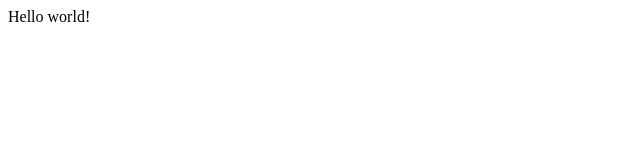
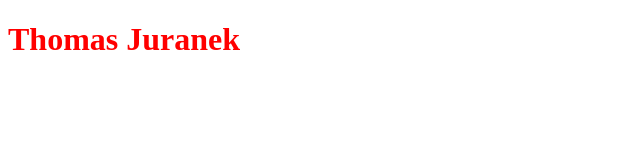
Before and after one commit to TJuranek/tjuranek.github.io, a Gatsby site: page / in a window 1280 px wide. Shown: the whole page, without its empty margins (0-640 px from the left). Built offline with nearby package versions, Linux system fonts and the light colour scheme; Gatsby itself is replaced by a stand-in of ours.

Commit message:
cleanup default and add styled components

```diff
--- a/gatsby-config.js
+++ b/gatsby-config.js
@@ -1,10 +1,8 @@
-/**
- * Configure your Gatsby site with this file.
- *
- * See: https://www.gatsbyjs.com/docs/gatsby-config/
- */
-
 module.exports = {
-  /* Your site config here */
-  plugins: [],
-}
+	siteMetadata: {
+		title: 'Thomas Juranek',
+		siteUrl: 'https://thomasjuranek.com',
+		description: "Thomas Juranek's Portfolio Website"
+	},
+	plugins: ['gatsby-plugin-styled-components']
+};
--- a/package.json
+++ b/package.json
@@ -15,8 +15,10 @@
   },
   "dependencies": {
     "gatsby": "^2.26.1",
+    "gatsby-plugin-styled-components": "^3.10.0",
     "react": "^16.12.0",
-    "react-dom": "^16.12.0"
+    "react-dom": "^16.12.0",
+    "styled-components": "^5.2.1"
   },
   "devDependencies": {
     "prettier": "2.2.1"
--- /dev/null
+++ b/src/components/heading.js
@@ -0,0 +1,10 @@
+import React from 'react';
+import styled from 'styled-components';
+
+const HeadingStyles = styled.h1`
+	color: red;
+`;
+
+export const Heading = () => {
+	return <HeadingStyles>Thomas Juranek</HeadingStyles>;
+};
--- a/src/pages/index.js
+++ b/src/pages/index.js
@@ -1,5 +1,6 @@
-import React from "react"
+import React from 'react';
+import { Heading } from '../components/heading';
 
 export default function Home() {
-  return <div>Hello world!</div>
+	return <Heading />;
 }
```
Also changed, not shown: README.md (deleted), 4 other files.
